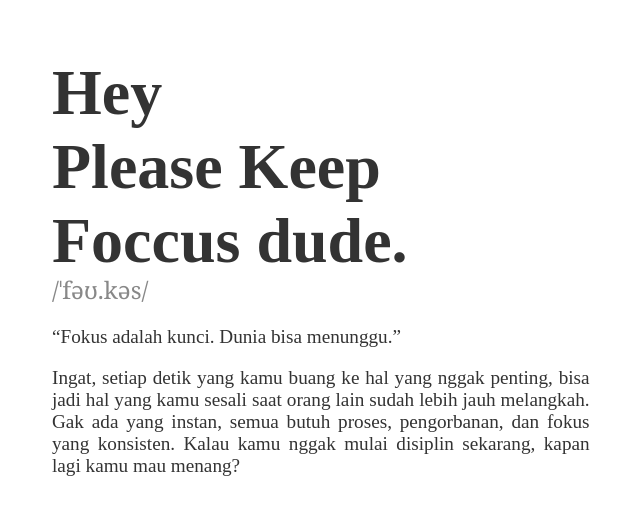
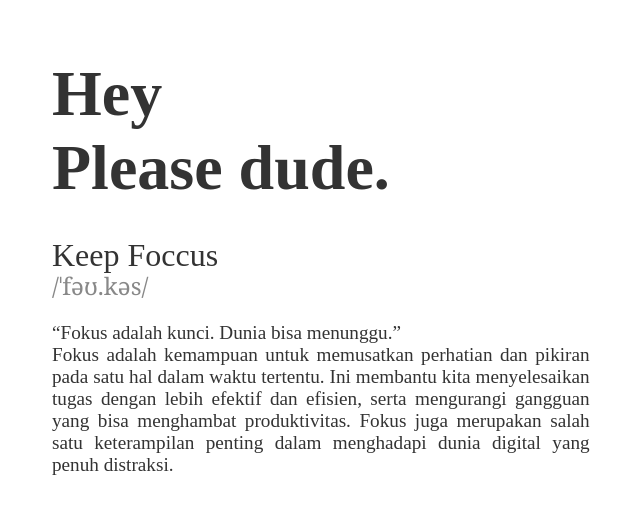
Before and after one commit to faizul14/KeepFoccus, a browser extension: page redirect.html in a window 1280 px wide. Shown: the part 168-682 px from the top of the page, without its empty margins (204-844 px from the left). Drawn offline with Linux system fonts and the light colour scheme; a web font is replaced by a local one.

Commit message:
fix: View direct website

```diff
--- a/redirect.html
+++ b/redirect.html
@@ -4,16 +4,20 @@
   <meta charset="UTF-8" />
   <meta name="viewport" content="width=device-width, initial-scale=1.0"/>
   <link rel="stylesheet" href="style.css">
-  <title>Do Not Dude</title>
+  <title>Do not Dude</title>
 </head>
 <body>
     <div class="container">
-        <h2 class="big font-heading">Hey <br>Please Keep<br>Foccus dude.</h2>
+        <!-- <h2 class="big font-heading">Hey <br>Please Keep<br>Foccus dude.</h2> -->
+        <h2 class="big font-heading">Hey<br>Please dude.</h2>
+        <p class="head-content font-heading">Keep Foccus</p>
         <div class="phonetic">/ˈfəʊ.kəs/</div>
-
-    <!-- <p>“Fokus adalah kunci. Dunia bisa menunggu.”</p> -->
-        <p class="head-content font-heading">“Fokus adalah kunci. Dunia bisa menunggu.”</p>
-        <p class="content-content justify font-content">Ingat, setiap detik yang kamu buang ke hal yang nggak penting, bisa jadi hal yang kamu sesali saat orang lain sudah lebih jauh melangkah. Gak ada yang instan, semua butuh proses, pengorbanan, dan fokus yang konsisten. Kalau kamu nggak mulai disiplin sekarang, kapan lagi kamu mau menang?</p>
+        <!-- <p class="head-content font-content">“Fokus adalah kunci. Dunia bisa menunggu.”</p> -->
+        <!-- <p class="content-content justify font-content">“Fokus adalah kunci. Dunia bisa menunggu.” <br> Ingat, setiap detik yang kamu buang ke hal yang nggak penting, bisa jadi hal yang kamu sesali saat orang lain sudah lebih jauh melangkah. Gak ada yang instan, semua butuh proses, pengorbanan, dan fokus yang konsisten. Kalau kamu nggak mulai disiplin sekarang, kapan lagi kamu mau menang?</p> -->
+        <p class="content-content justify font-content">
+        “Fokus adalah kunci. Dunia bisa menunggu.” <br>
+        Fokus adalah kemampuan untuk memusatkan perhatian dan pikiran pada satu hal dalam waktu tertentu. Ini membantu kita menyelesaikan tugas dengan lebih efektif dan efisien, serta mengurangi gangguan yang bisa menghambat produktivitas. Fokus juga merupakan salah satu keterampilan penting dalam menghadapi dunia digital yang penuh distraksi.
+        </p>
     </div>
 
 </body>
--- a/style.css
+++ b/style.css
@@ -1,3 +1,7 @@
+@keyframes fadeIn {
+      from { opacity: 0; transform: translateY(20px); }
+      to { opacity: 1; transform: translateY(0); }
+    }
 @font-face {
         font-family: shoikafont;
         src: url("font/Shoika/Shoika\ Medium\ Italic.ttf");
@@ -27,6 +31,7 @@
       height: 100vh;
       text-align: center;
       color: #333;
+      /* animation: fadeIn 1.2s ease-in; */
     }
 
     h2 {
@@ -50,7 +55,7 @@
     }
     .head-content {
         text-align: start;
-        font-size: 1.2em;
+        font-size: 2em;
     }
     .content-content {
         width: 70%;
```
